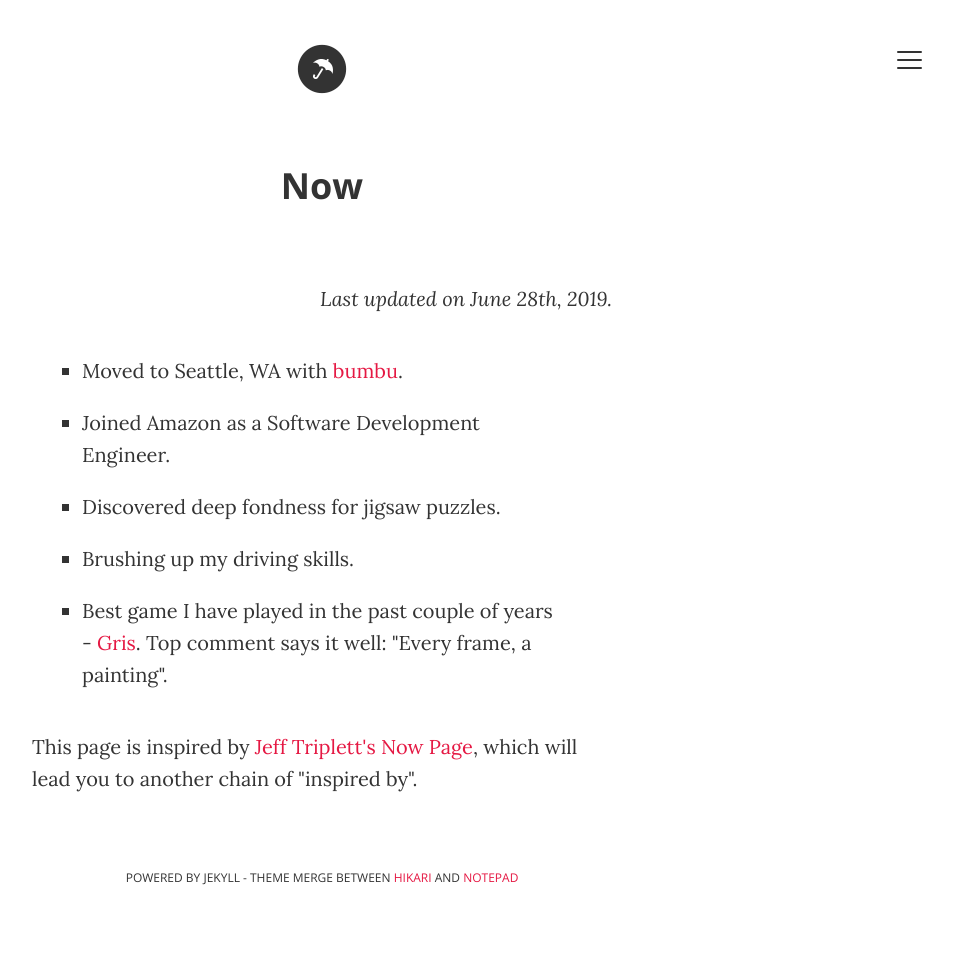
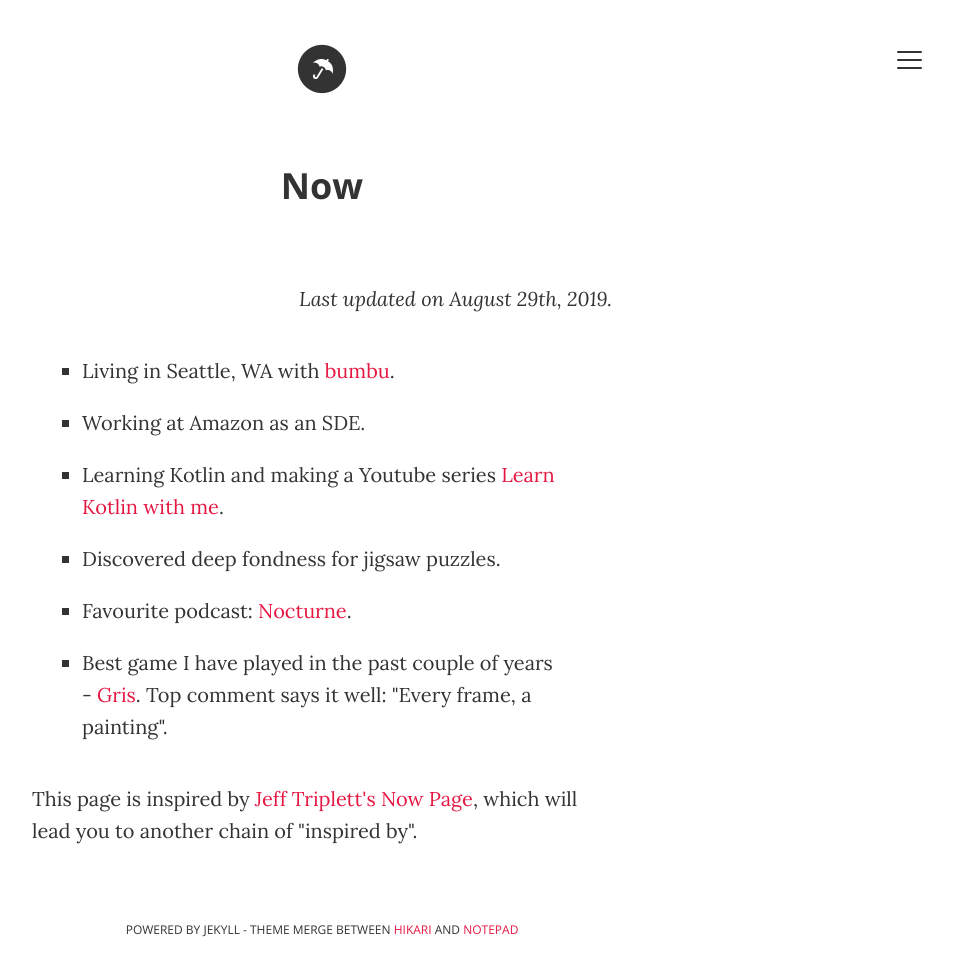
Before and after one commit to ana-balica/ana-balica.github.io, a Jekyll site: the page built from now.html, in a window 1280 px wide. Shown: the whole page, without its empty margins (318-1271 px from the left). Built offline with Jekyll 4.4.1, drawn with Linux system fonts in a browser that asks for light colours; comment, search, counter and statistics services are not loaded; before the commit the page ends 928 px from its top, so only the background shows below that.

Commit message:
Update now page

```diff
--- a/now.html
+++ b/now.html
@@ -6,12 +6,13 @@ description: "What I'm doing now"
 ---
 <div class="posts custom-page-container">
   <h1>Now</h1>
-  <p class="last-updated"><em>Last updated on June 28th, 2019.</em></p>
+  <p class="last-updated"><em>Last updated on August 29th, 2019.</em></p>
   <ul class="now-list">
-      <li>Moved to Seattle, WA with <a href="https://bumbu.me/" target="_blank">bumbu</a>.</li>
-      <li>Joined Amazon as a Software Development Engineer.</li>
+      <li>Living in Seattle, WA with <a href="https://bumbu.me/" target="_blank">bumbu</a>.</li>
+      <li>Working at Amazon as an SDE.</li>
+      <li>Learning Kotlin and making a Youtube series <a href="https://www.youtube.com/playlist?list=PL_6_YrF4ZAJ-KDJfK5EIPsB_0HoHZFn3e">Learn Kotlin with me</a>.</li>
       <li>Discovered deep fondness for jigsaw puzzles.</li>
-      <li>Brushing up my driving skills.</li>
+      <li>Favourite podcast: <a href="https://nocturnepodcast.org/">Nocturne</a>.</li>
       <li>Best game I have played in the past couple of years - <a href="https://store.steampowered.com/app/683320/GRIS/" target="_blank">Gris</a>. Top comment says it well: "Every frame, a painting".</li>
   </ul>
 
```
